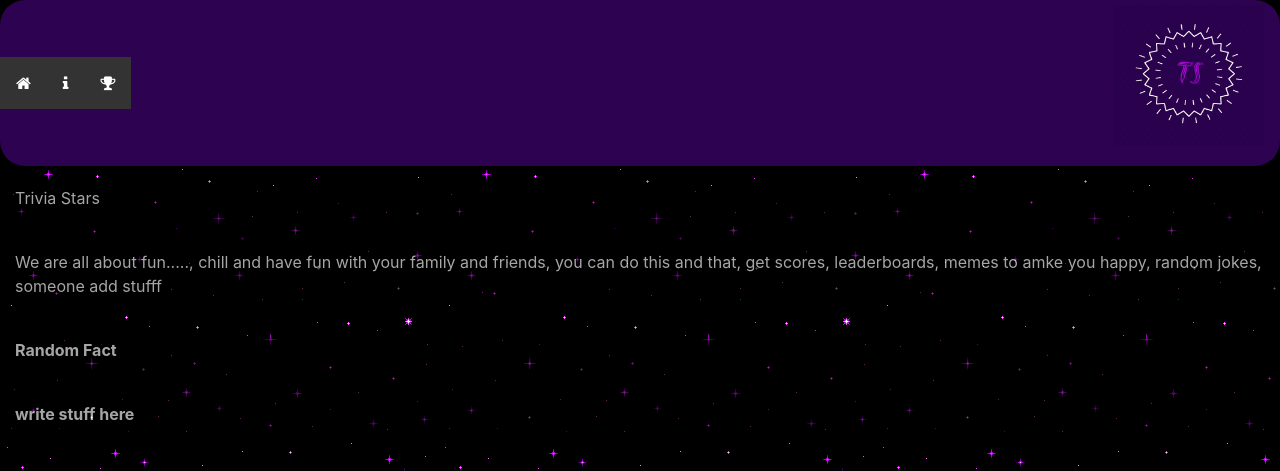
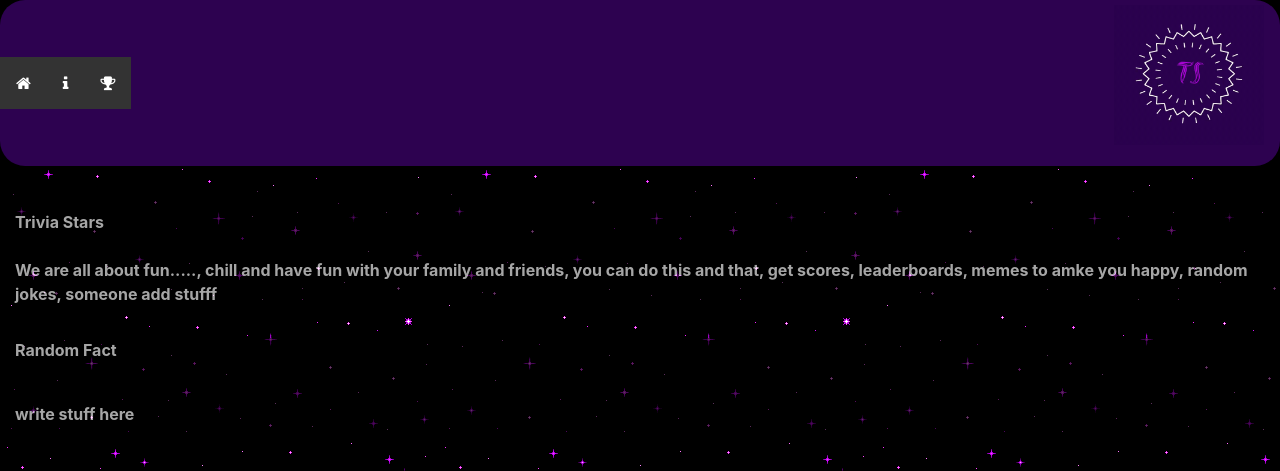
Before and after one commit to FadlallaM/Trivia_Stars, a Flask app: page /about in a window 1280 px wide. Shown: the top 471 px of the page. Run offline with Flask 2, Linux system fonts and the light colour scheme; some libraries are stand-ins or nearby versions.

Commit message:
fixed text color and font

```diff
--- a/static/css/about.css
+++ b/static/css/about.css
@@ -67,7 +67,7 @@ li a:hover:not(.active) {
     opacity: 0.65;
     border-radius: 1.3rem;
     color: white;
-
+    font-weight: bold;
     }
 
 #random_facts{
--- a/templates/about.html
+++ b/templates/about.html
@@ -46,7 +46,7 @@
         </div>
 
         <div class="container-fluid" id="trivia_info">
-            <p>Trivia Stars</p>
+            <br>Trivia Stars</br>
             <br>We are all about fun....., chill and have fun with your family and friends, you can do this and that, get scores, leaderboards, memes to amke you happy, random jokes, someone add stufff
         </br>
         </div>
@@ -101,7 +101,17 @@
             <div class="jumbotron" id="Divine">
                 <img src="{{ url_for('static', filename='images/divine.png') }}"
                       alt="about Divine image" id="Divine_image">
-                <p>Type something</p>
+                      <br>Name: Divine Akinjiyan
+                      <br>
+                      Role: Front End
+                      <br>
+                      Email: divine.akinjiyan@gmail.com
+                      <br>
+                      School: Washington University
+                      <br>
+                      Major: Double Major For Math and Computer Science
+                      <br>
+                  </br>
 
             </div>
 
```
